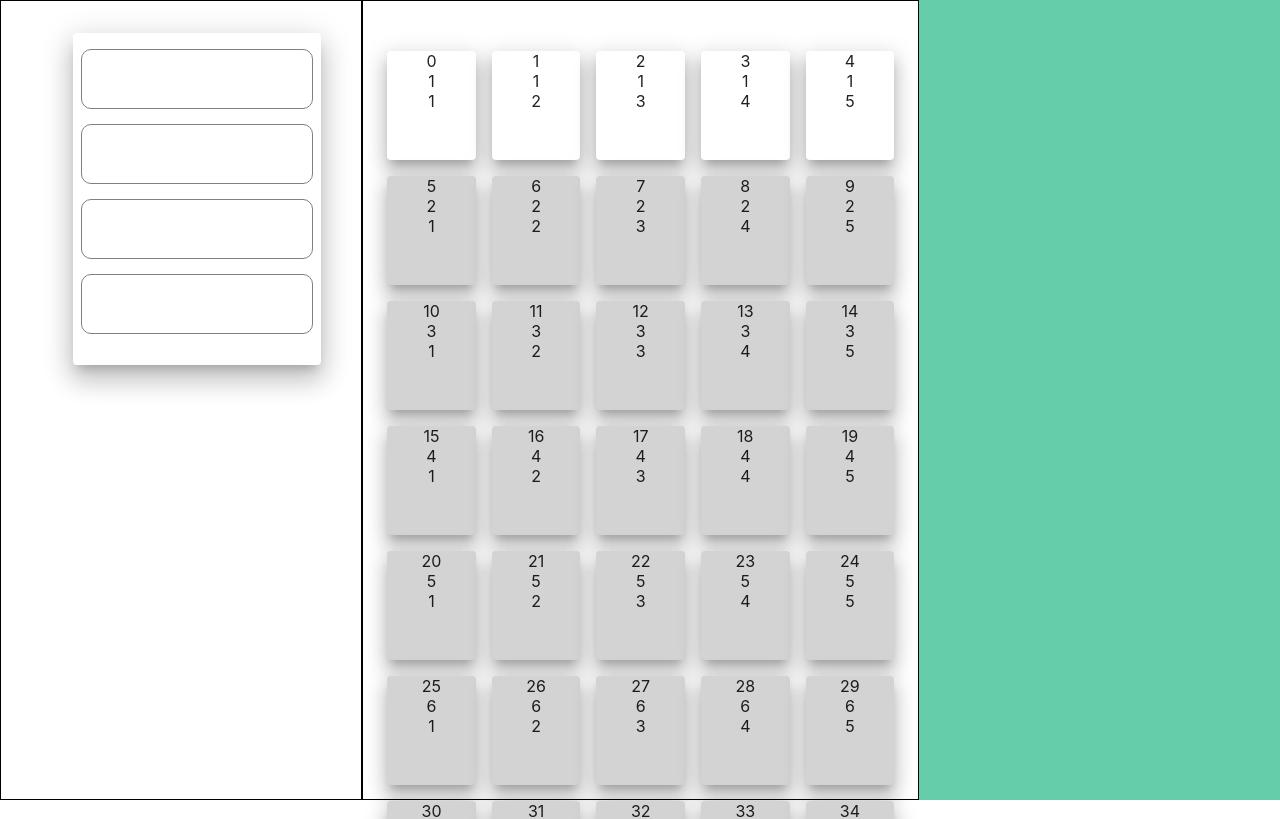
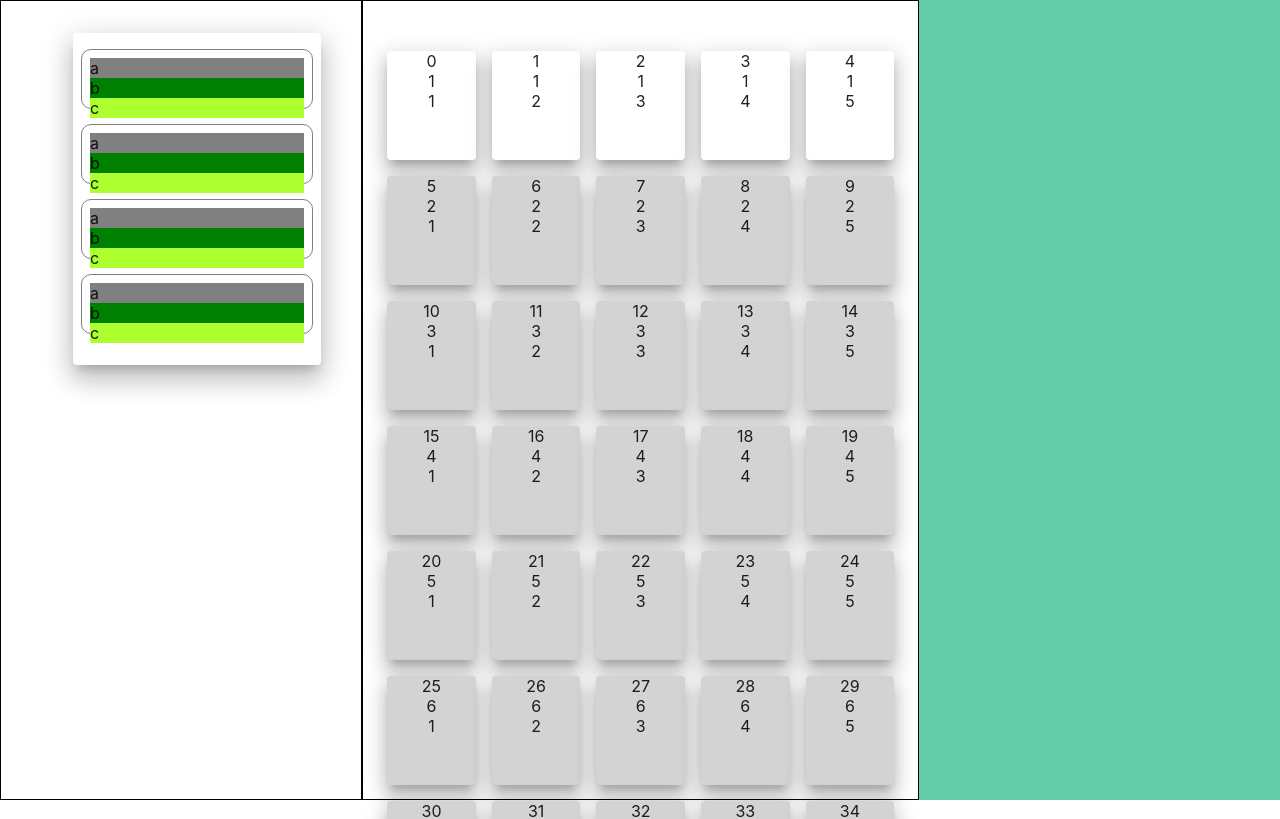
Before and after one commit to arturaszuta/card-warrior, a React (Create React App) app: page / in a window 1280 px wide. Shown: the top 819 px of the page. Built offline with nearby package versions, Linux system fonts and the light colour scheme.

Commit message:
keep adding styles to stats cards.

```diff
--- a/src/App.css
+++ b/src/App.css
@@ -168,6 +168,7 @@ cursor: not-allowed;
   height: 20%;
   border: 0.5px solid gray;
   border-radius: 10px;
+  position: relative;
   /* margin-bottom: 0.5em; */
 }
 
--- /dev/null
+++ b/src/CSS/cards.css
@@ -0,0 +1,9 @@
+.stats-card-start {
+    background-color: gray;
+}
+.stats-card-icon {
+    background-color: green;
+}
+.stats-card-text {
+    background-color: greenyellow;
+}
--- a/src/components/StatsCard.tsx
+++ b/src/components/StatsCard.tsx
@@ -1,12 +1,13 @@
 import React from "react"
 import { Grid } from "@material-ui/core"
+import  "../CSS/cards.css"
 
 const StatsCard = () => {
     return(
         <Grid item className="statsCard">
-            <div></div>
-            <div></div>
-            <div></div>
+            <div className="stats-card-start">a</div>
+            <div className="stats-card-icon">b</div>
+            <div className="stats-card-text">c</div>
         </Grid>
     )
 }
```
